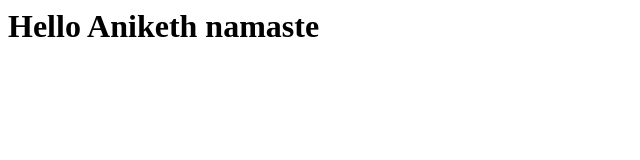
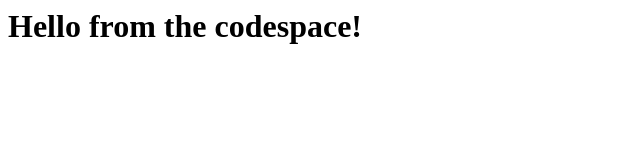
Before and after one commit to aniketh703/skills-code-with-codespaces, a plain HTML site: page index.html in a window 1280 px wide. Shown: the whole page, without its empty margins (0-640 px from the left). Drawn offline with Linux system fonts and the light colour scheme.

Commit message:
Adding hello from the codespace!

```diff
--- a/index.html
+++ b/index.html
@@ -1,3 +1,3 @@
 <html>
-  <h1>Hello Aniketh namaste </h1>
+  <h1>Hello from the codespace!</h1>
 </html>
```
